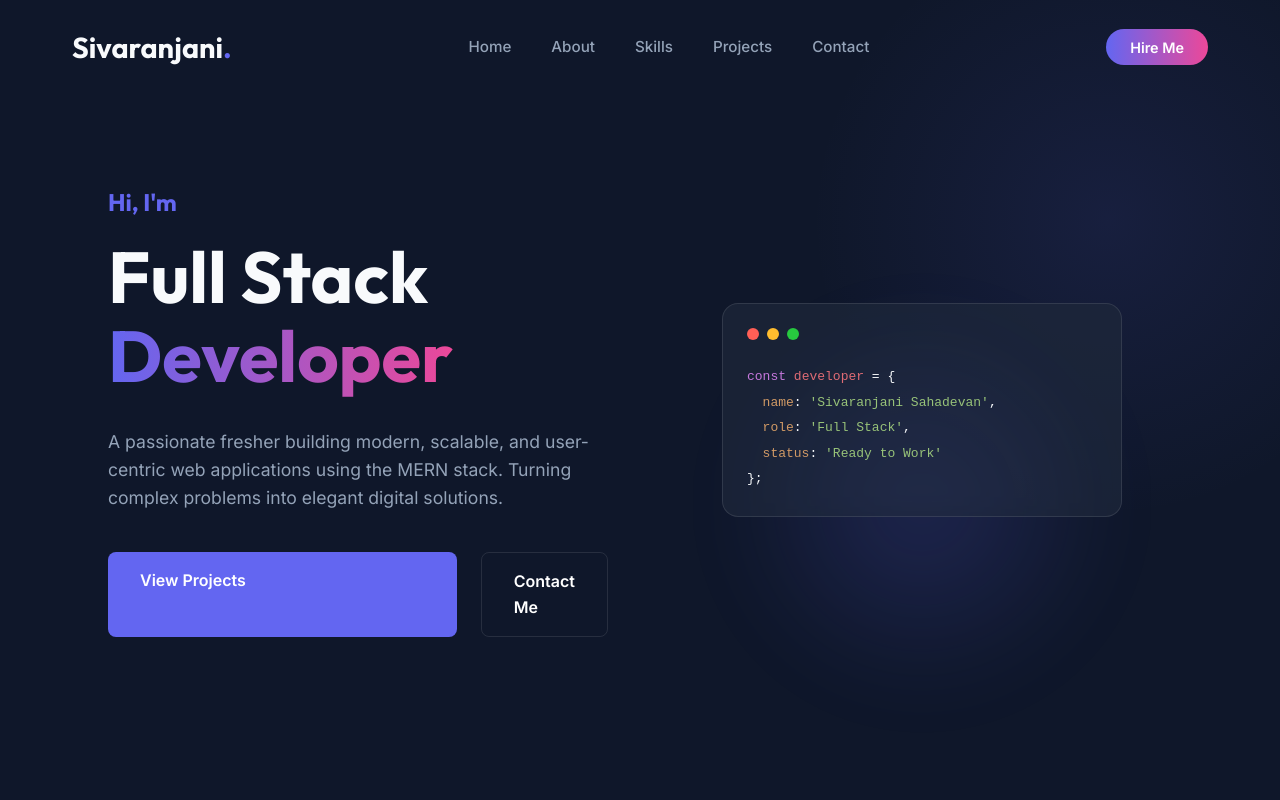
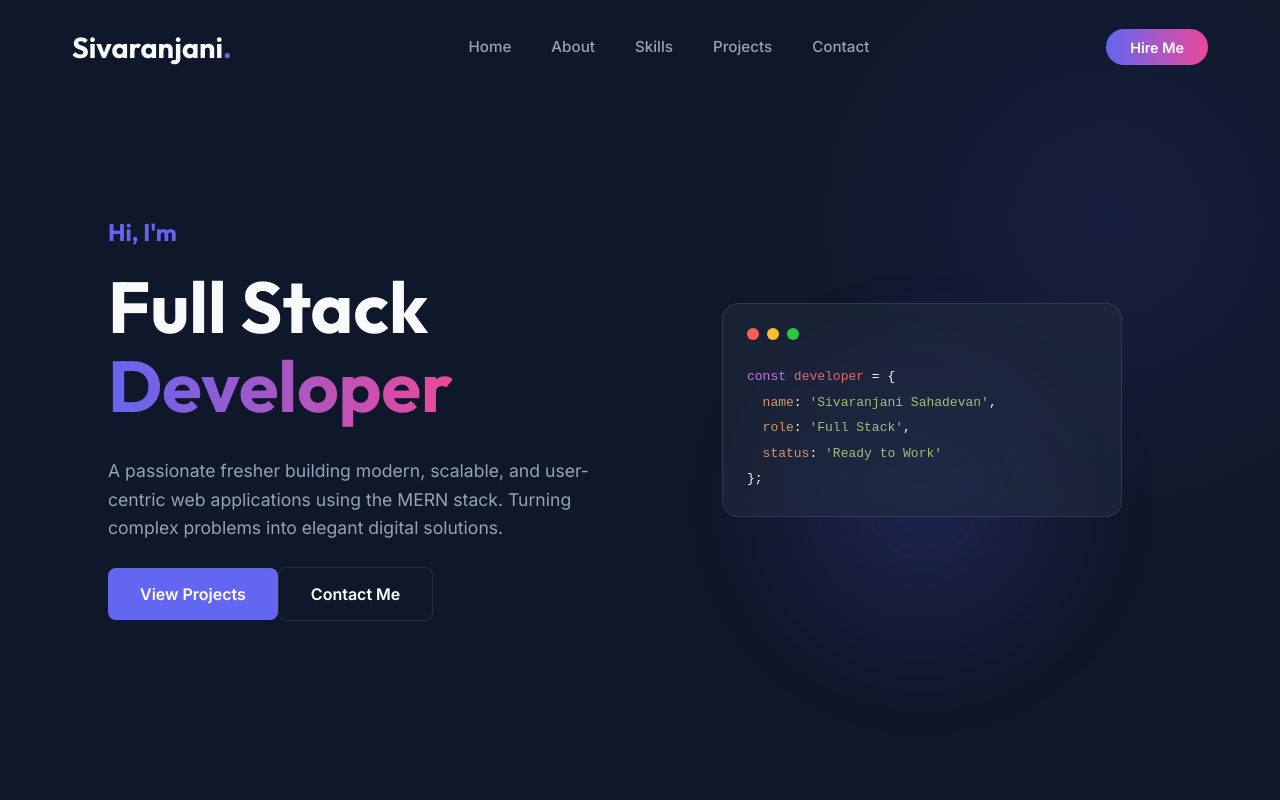
Before and after one commit to SivaranjaniSahadevan07/Portfolio-App, a React (Create React App) app in the folder frontend/: page / in a window 1280 px wide. Shown: the top 800 px of the page. Built offline with nearby package versions, Linux system fonts and the light colour scheme; no server answers.

Commit message:
Add newline at end of Hero.css file

```diff
--- a/frontend/src/components/Hero.css
+++ b/frontend/src/components/Hero.css
@@ -165,3 +165,7 @@
         margin-top: 3rem;
     }
 }
+
+.hero-btns{
+    display: inline-block;
+ }
```
